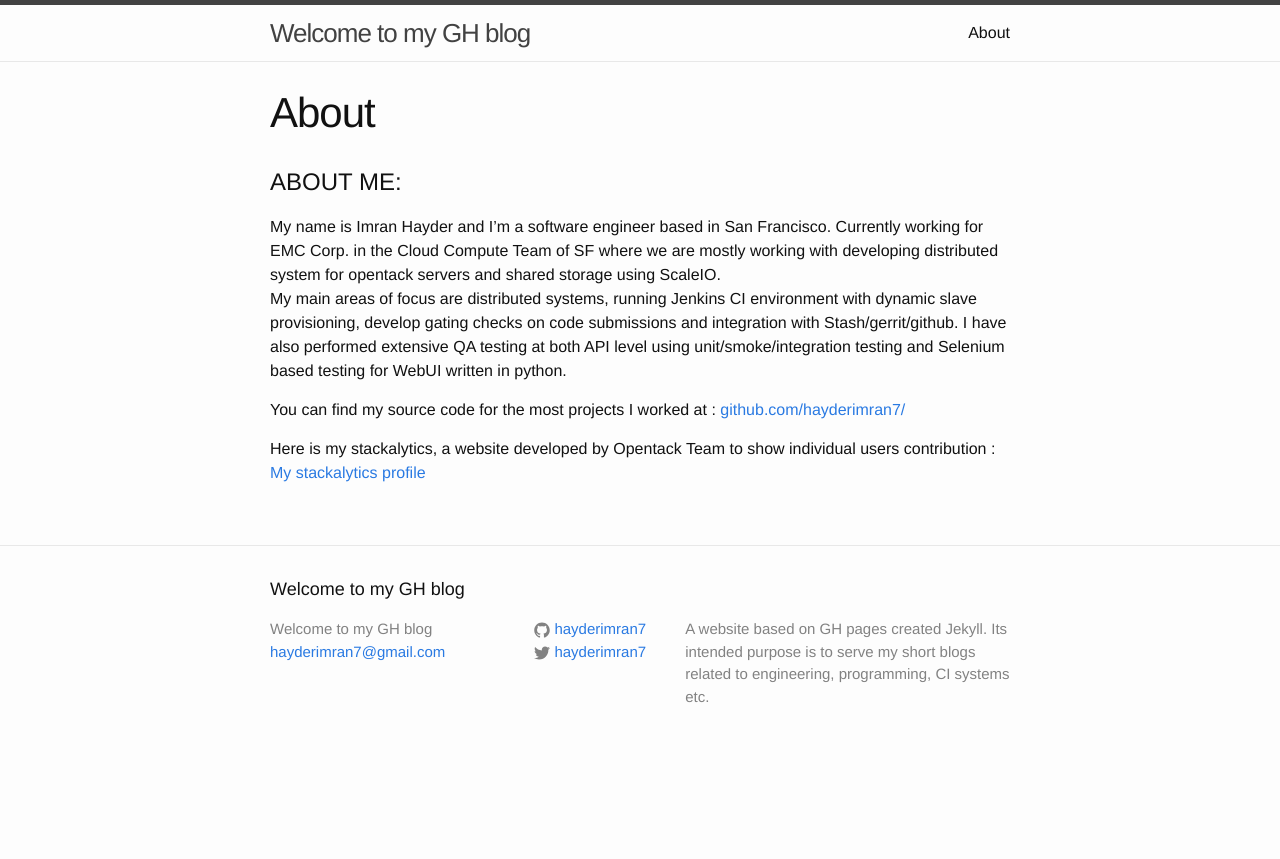
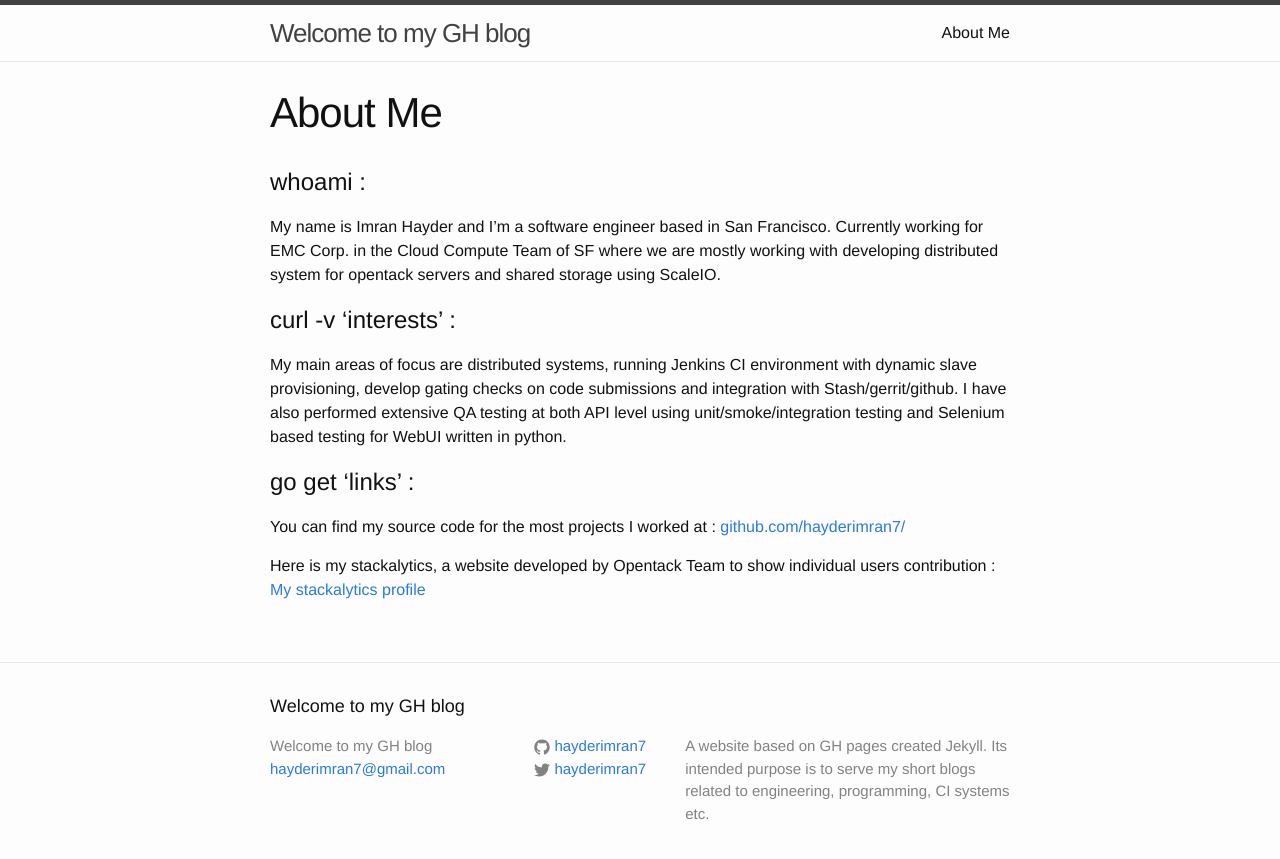
Before and after one commit to hayderimran7/hayderimran7.github.io, a Jekyll site: the page built from about.md, in a window 1280 px wide. Shown: the top 859 px of the page. Built offline with Jekyll 4.4.1, drawn with Linux system fonts in a browser that asks for light colours; Markdown is read by kramdown in place of the engine named in the settings.

Commit message:
update title and add headings

```diff
--- a/about.md
+++ b/about.md
@@ -1,17 +1,22 @@
 ---
 layout: page
-title: About
+title: About Me
 permalink: /about/
 ---
-# ABOUT ME:
+# whoami :
 My name is Imran Hayder and I'm a software engineer based in San Francisco.
 Currently working for EMC Corp. in the Cloud Compute Team of SF where we are mostly working with developing distributed system for opentack servers
 and shared storage using ScaleIO.
+
+# curl -v 'interests' :
+
 My main areas of focus are distributed systems, running Jenkins CI environment with dynamic slave provisioning, develop gating checks on
 code submissions and integration with Stash/gerrit/github.
 I have also performed extensive QA testing at both API level using unit/smoke/integration testing and Selenium based testing for WebUI written
 in python.
 
+# go get 'links' :
+
 You can find my source code for the most projects I worked at : [github.com/hayderimran7/](https://github.com/hayderimran7)
 
 Here is my stackalytics, a website developed by Opentack Team to show individual users contribution : [My stackalytics profile](http://stackalytics.com/?user_id=hayderimran7&metric=marks&release=all)
```
